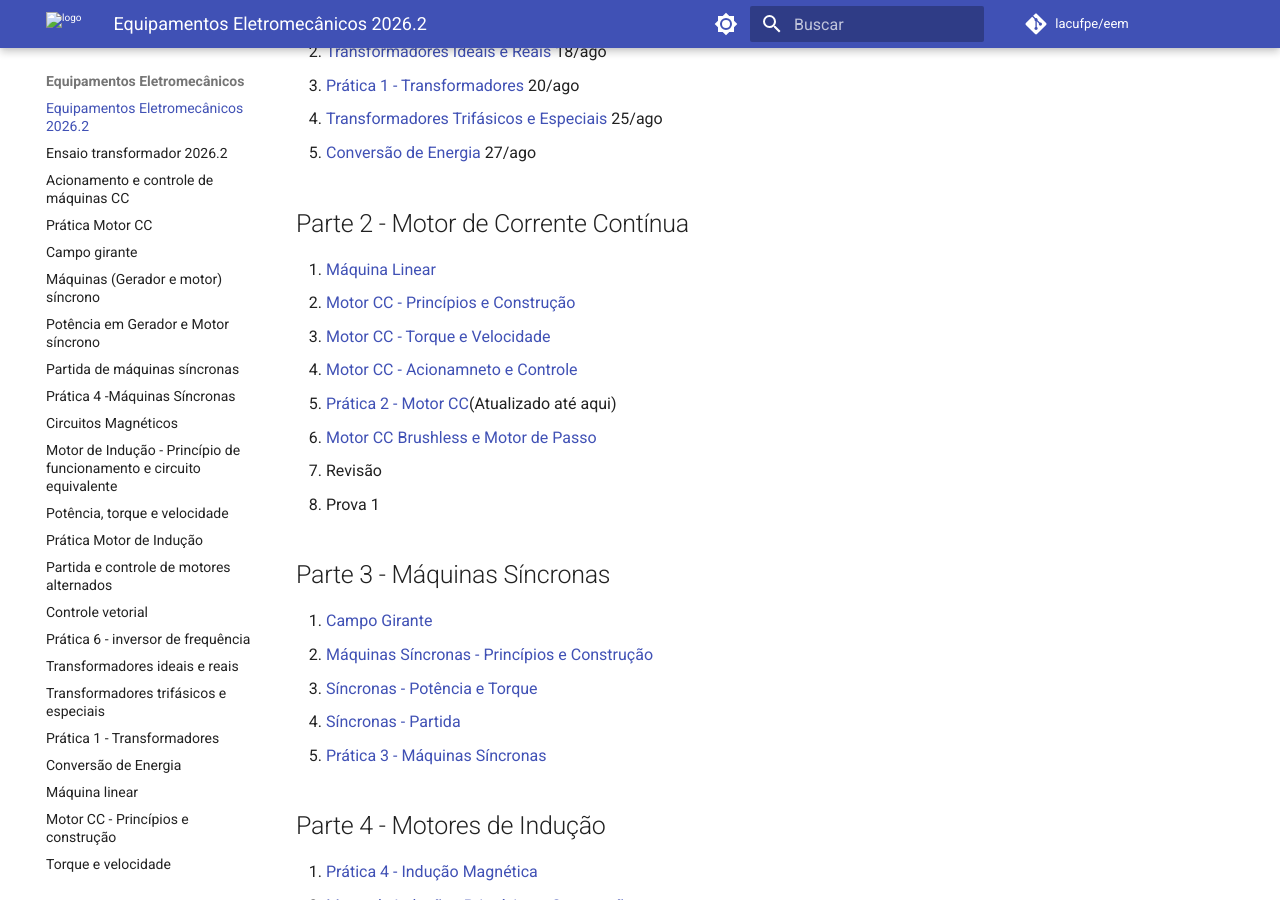
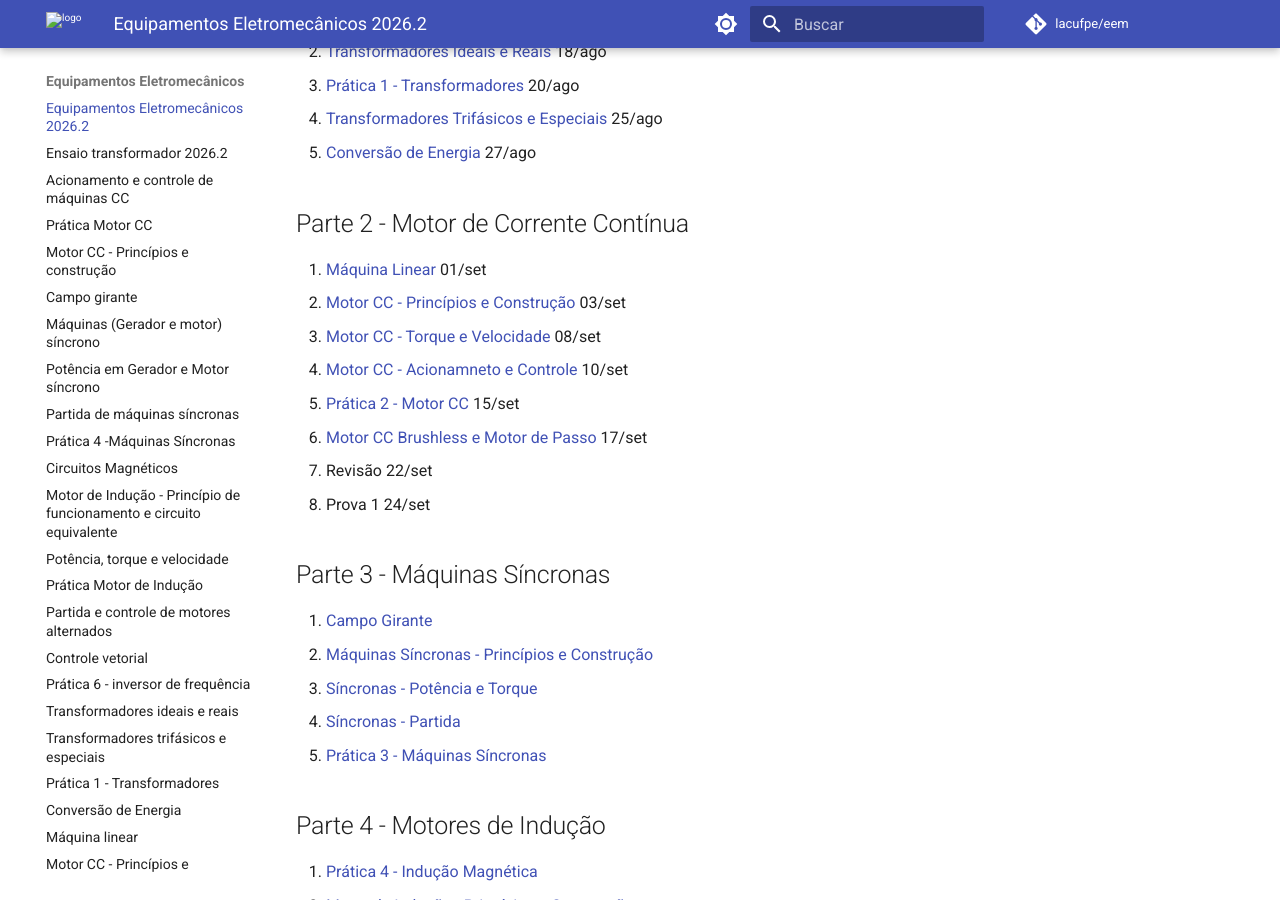
Before and after one commit to lacufpe/eem, an MkDocs documentation site: the page built from docs/index.md, in a window 1280 px wide and 900 px high, scrolled down 954 px. Built offline with MkDocs 1.6.1 and Material for MkDocs 9.7.7, drawn with Linux system fonts in a browser that asks for light colours; comment, search, counter and statistics services are not loaded.

```diff
--- a/docs/index.md
+++ b/docs/index.md
@@ -28,14 +28,14 @@ Engenharia Mecânica - UFPE
 6. [Conversão de Energia](./6-Conversao_de_Energia.md) 27/ago
 
 ## Parte 2 - Motor de Corrente Contínua
-7. [Máquina Linear](./7-Maquina_linear.md)
-8. [Motor CC - Princípios e Construção](./8-Principios_e_construcao.md)
-9. [Motor CC - Torque e Velocidade](./9-Torque_e_velocidade.md)
-10. [Motor CC - Acionamneto e Controle](./10-Acionamento_e_controle_de_maquinas_CC.md)
-11. [Prática 2 - Motor CC](./11-Pratica_Motor_CC.md)(Atualizado até aqui)
-12. [Motor CC Brushless e Motor de Passo](./12-Brushless_e_Passo.md)
-13. Revisão
-14. Prova 1
+7. [Máquina Linear](./7-Maquina_linear.md) 01/set
+8. [Motor CC - Princípios e Construção](./8-Principios_e_construcao.md) 03/set
+9. [Motor CC - Torque e Velocidade](./9-Torque_e_velocidade.md) 08/set
+10. [Motor CC - Acionamneto e Controle](./10-Acionamento_e_controle_de_maquinas_CC.md) 10/set
+11. [Prática 2 - Motor CC](./11-Pratica_Motor_CC.md) 15/set
+12. [Motor CC Brushless e Motor de Passo](./12-Brushless_e_Passo.md) 17/set
+13. Revisão 22/set
+14. Prova 1 24/set
 
 ## Parte 3 - Máquinas Síncronas
 15. [Campo Girante](./15-Campo_girante.md)
```
Also changed, not shown: docs/12-Brushless_e_Passo.md (added, +15 -0 lines).
